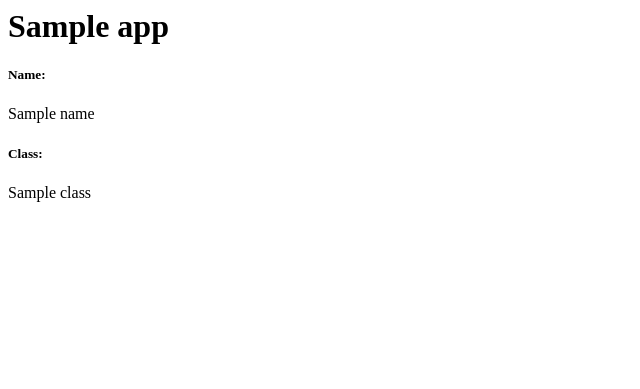
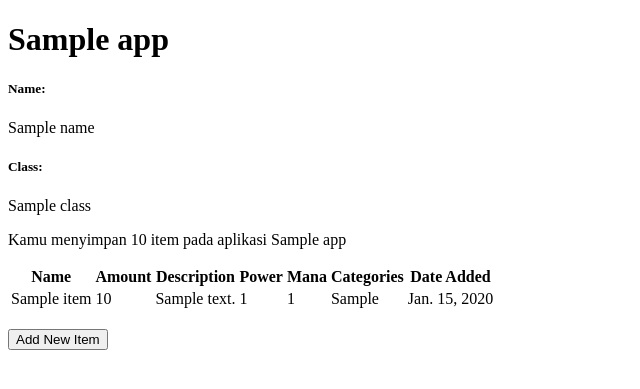
Before and after one commit to Deacher/tugas-2-pbp, a Django app: template main/templates/main.html in a window 1280 px wide. Shown: the top 389 px of the page, without its empty margins (0-640 px from the left). Run offline with Django 4.2, Linux system fonts and the light colour scheme; tables that the repository leaves empty hold one stand-in row (values such as "Sample post"); the template is opened without the code that fills it: values that come from a table or form of the project are taken from there, most other values are stand-ins (such as "Sample title", 1, 10 or a date in 2020).

Commit message:
tugas 3 pbp

```diff
--- a/item_inventory/settings.py
+++ b/item_inventory/settings.py
@@ -55,7 +55,7 @@ ROOT_URLCONF = 'item_inventory.urls'
 TEMPLATES = [
     {
         'BACKEND': 'django.template.backends.django.DjangoTemplates',
-        'DIRS': [],
+        'DIRS': [BASE_DIR / 'templates'],
         'APP_DIRS': True,
         'OPTIONS': {
             'context_processors': [
--- a/item_inventory/urls.py
+++ b/item_inventory/urls.py
@@ -18,6 +18,6 @@ from django.contrib import admin
 from django.urls import path, include
 
 urlpatterns = [
+    path('', include('main.urls')),
     path('admin/', admin.site.urls),
-    path('main/', include('main.urls')),
 ]
--- a/main/templates/main.html
+++ b/main/templates/main.html
@@ -1,6 +1,45 @@
+{% extends 'base.html' %}
+
+{% block content %}
 <h1>{{ app }}</h1>
 
 <h5>Name: </h5>
 <p>{{ name }}<p>
 <h5>Class: </h5>
 <p>{{ class }}<p>
+
+<table>
+    <tr>
+        <th>Name</th>
+        <th>Amount</th>
+        <th>Description</th>
+        <th>Power</th>
+        <th>Mana</th>
+        <th>Categories</th>
+        <th>Date Added</th>
+    </tr>
+    <p>Kamu menyimpan {{ items_total }} item pada aplikasi {{ app }}</p>
+    {% comment %} Berikut cara memperlihatkan data item di bawah baris ini {% endcomment %}
+
+    {% for item in items %}
+        <tr>
+            <td>{{item.name}}</td>
+            <td>{{item.amount}}</td>
+            <td>{{item.description}}</td>
+            <td>{{item.power}}</td>
+            <td>{{item.mana}}</td>
+            <td>{{item.categories}}</td>
+            <td>{{item.date_added}}</td>
+        </tr>
+    {% endfor %}
+</table>
+
+<br />
+
+<a href="{% url 'main:create_item' %}">
+    <button>
+        Add New Item
+    </button>
+</a>
+
+{% endblock content %}
--- a/main/urls.py
+++ b/main/urls.py
@@ -1,8 +1,14 @@
 from django.urls import path
-from main.views import show_main
+from main.views import show_main, create_item, show_xml, show_json, show_xml_by_id, show_json_by_id
+
 
 app_name = 'main'
 
 urlpatterns = [
     path('', show_main, name='show_main'),
+    path('create-item', create_item, name='create_item'),
+    path('xml/', show_xml, name='show_xml'),
+    path('json/', show_json, name='show_json'),
+    path('xml/<int:id>/', show_xml_by_id, name='show_xml_by_id'),
+    path('json/<int:id>/', show_json_by_id, name='show_json_by_id'),
 ]
--- /dev/null
+++ b/templates/base.html
@@ -0,0 +1,18 @@
+{% load static %}
+<!DOCTYPE html>
+<html lang="en">
+    <head>
+        <meta charset="UTF-8" />
+        <meta
+            name="viewport"
+            content="width=device-width, initial-scale=1.0"
+        />
+        {% block meta %}
+        {% endblock meta %}
+    </head>
+
+    <body>
+        {% block content %}
+        {% endblock content %}
+    </body>
+</html>
```
Also changed, not shown: main/forms.py (added, +7 -0 lines), main/templates/create_item.html (added, +19 -0 lines), main/views.py (+37 -0 lines), README.md, image/html_postman.png (added), image/json_postman.png (added), image/jsonbyid_postman.png (added), image/xml_postman.png (added), image/xmlbyid_postman.png (added), main/migrations/0003_rename_product_item.py (added).
